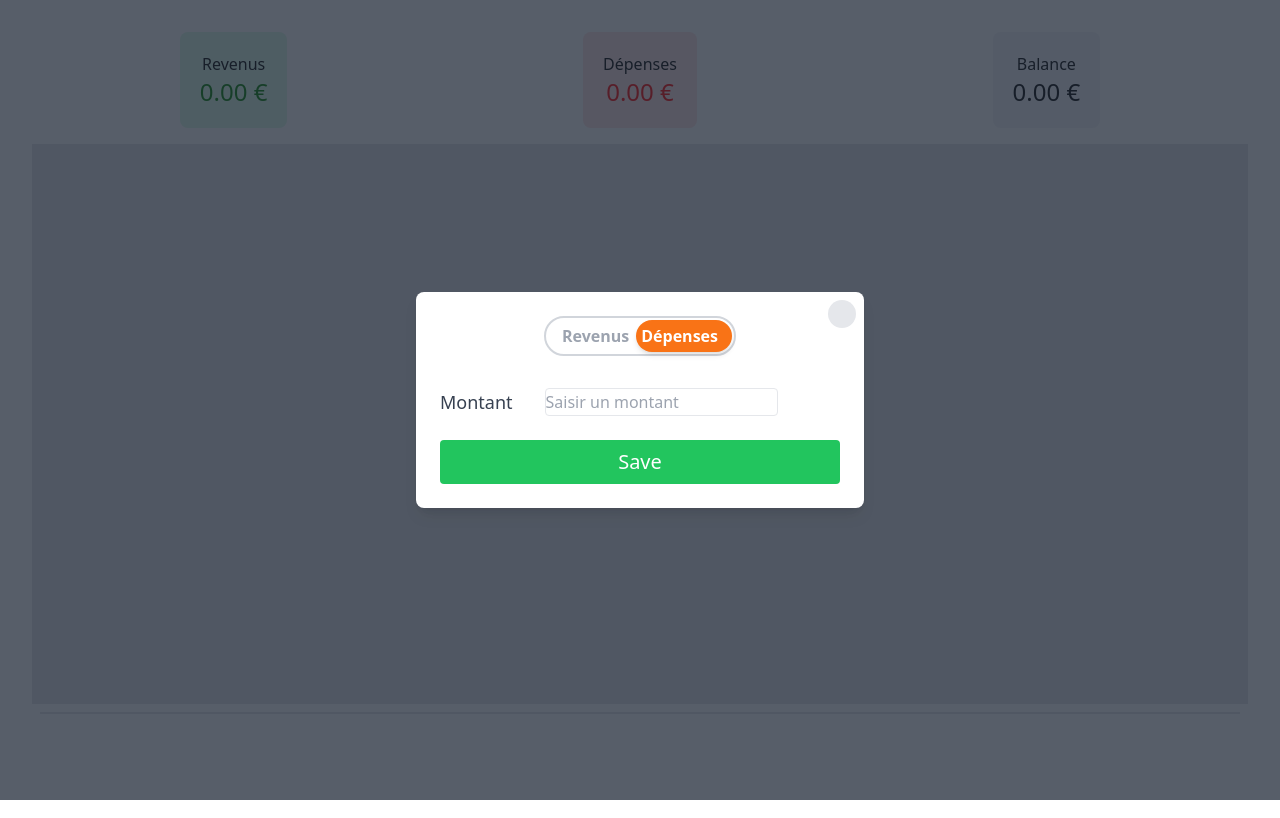
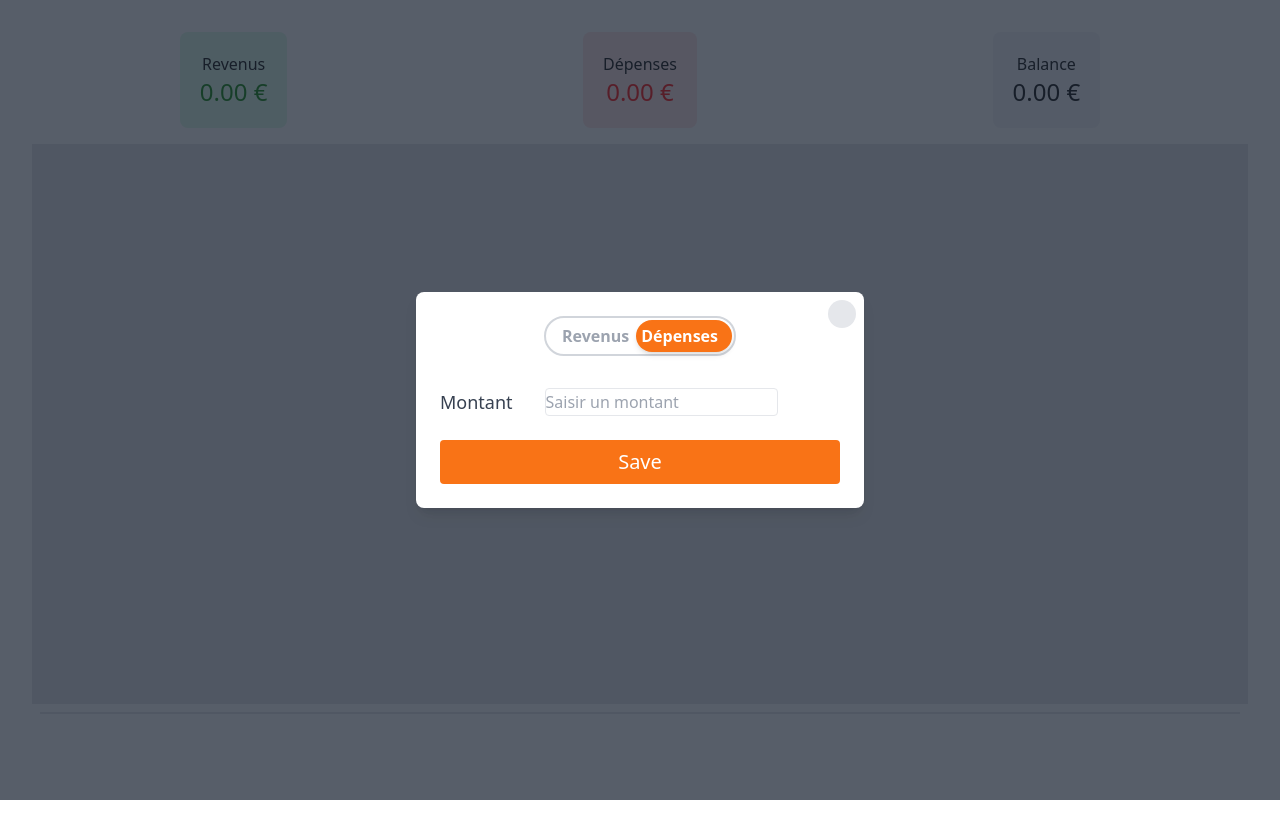
Before and after one commit to Skunk-XCP/PennyWise, a Vue app: page / in a window 1280 px wide. Both pictures are taken after a click on the button 639 px from the left and 746 px from the top of the page. Built offline with nearby package versions, Linux system fonts and the light colour scheme; some icons are missing.

Commit message:
Update Save Button on TransactionModal to match with toggleButton

```diff
--- a/src/components/TransactionModal.vue
+++ b/src/components/TransactionModal.vue
@@ -31,7 +31,15 @@
         />
       </div>
       <button
-        class="w-full bg-green-500 p-2 mt-6 rounded text-white text-xl"
+        :class="[
+          'w-full',
+          'p-2',
+          'mt-6',
+          'rounded',
+          'text-white',
+          'text-xl',
+          mode === 'income' ? 'bg-green-500' : 'bg-orange-500',
+        ]"
         @click="addTransaction"
       >
         Save
```
